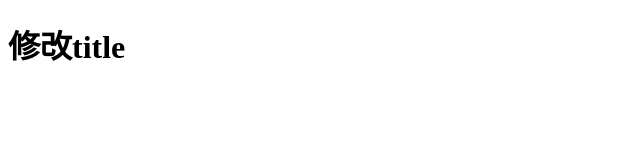
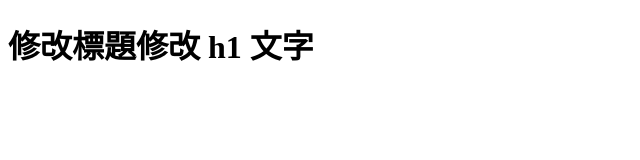
Before and after one commit to befun726/20131106, a plain HTML site: page index.html in a window 1280 px wide. Shown: the whole page, without its empty margins (0-640 px from the left). Drawn offline with Linux system fonts and the light colour scheme.

Commit message:
修改 h1 文字

```diff
--- a/index.html
+++ b/index.html
@@ -6,6 +6,6 @@
     <title>Document</title>
   </head>
   <body>
-    <h1>修改title</h1>
+    <h1>修改標題修改 h1 文字</h1>
   </body>
 </html>
```
